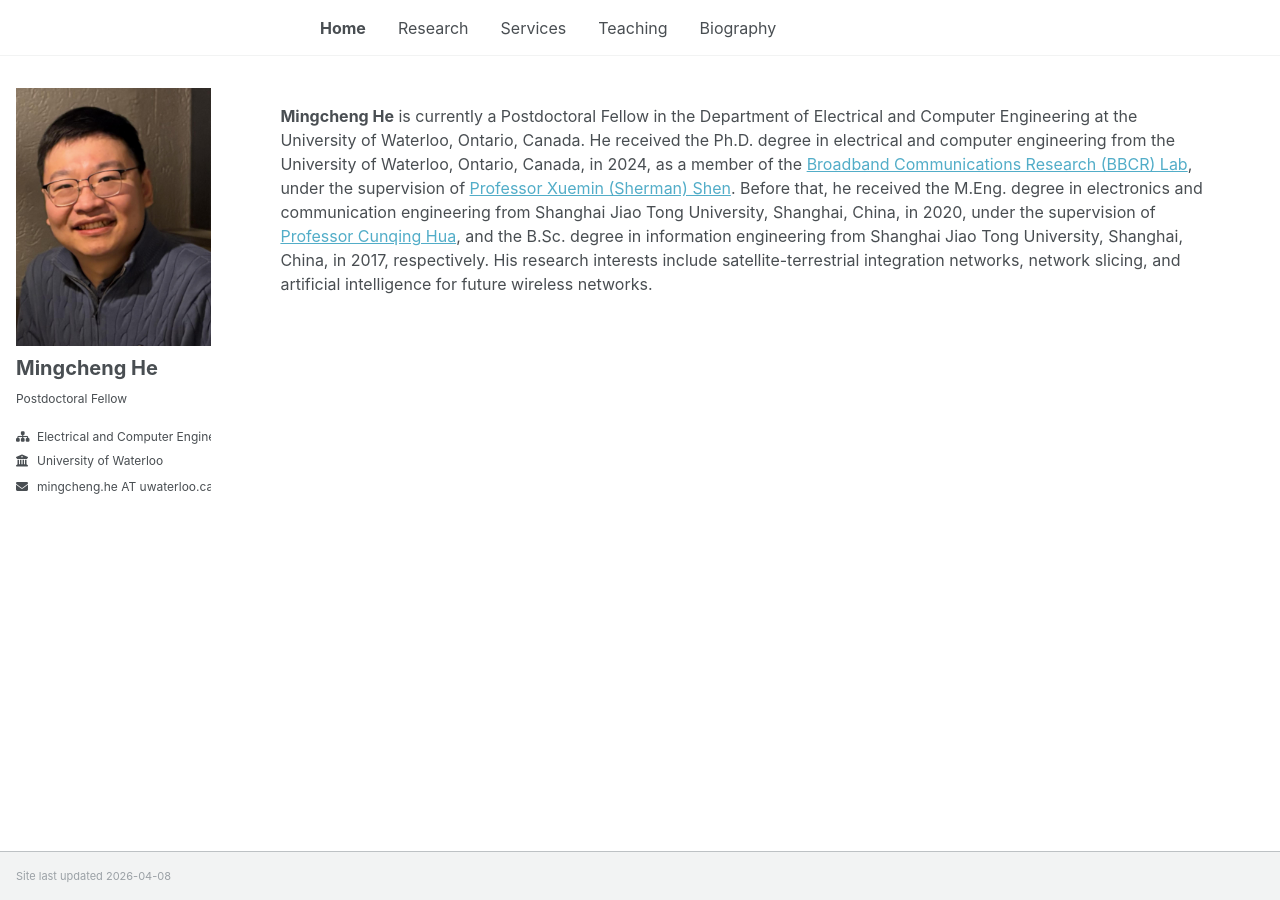
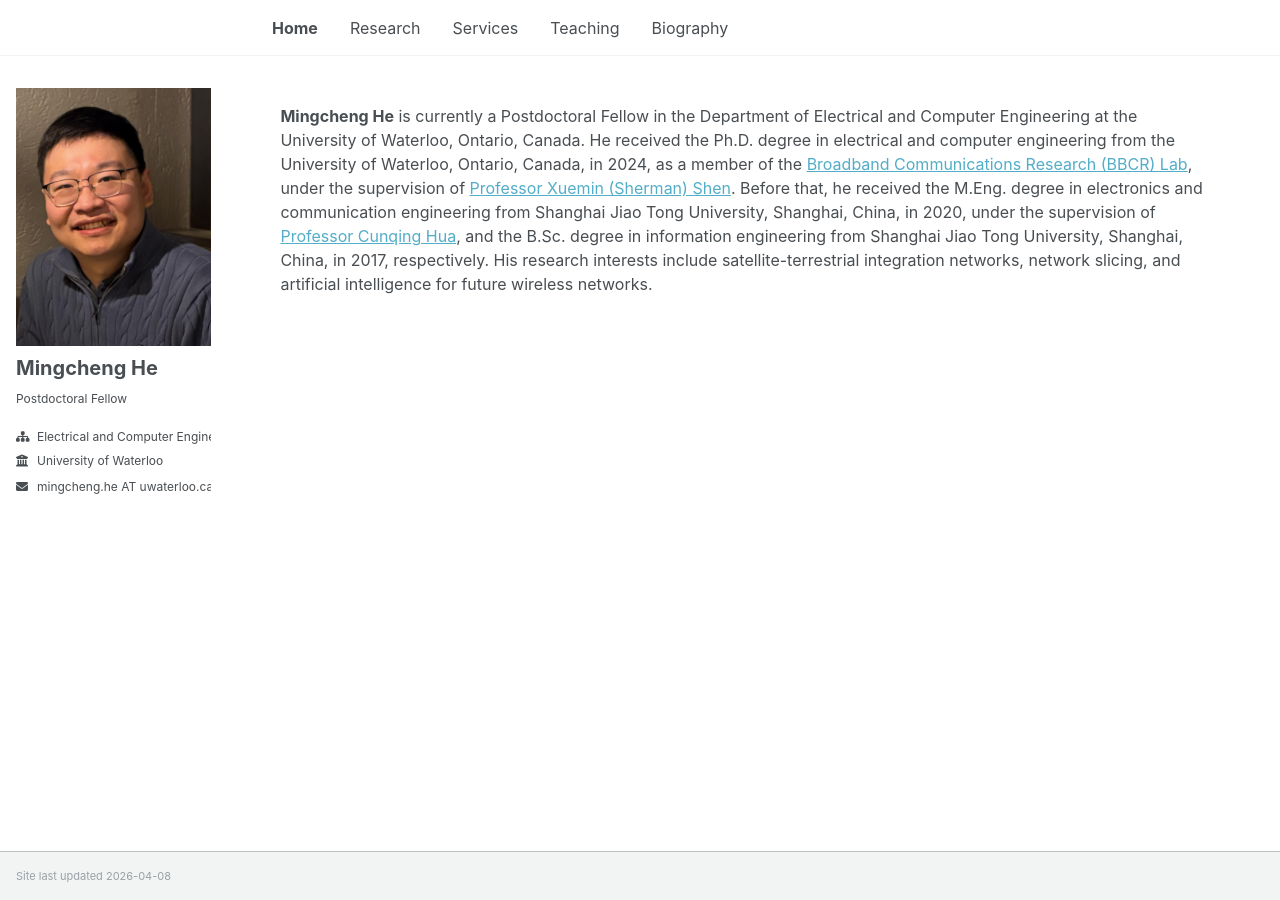
Before and after one commit to mingcheng-he/mingcheng-he.github.io, a Jekyll site: the page built from _pages/about.md, in a window 1280 px wide. Built offline with Jekyll 4.4.1, drawn with Linux system fonts in a browser that asks for light colours; a script that is not in the unit is left out.

Commit message:
Update _masthead.scss

```diff
--- a/_sass/layout/_masthead.scss
+++ b/_sass/layout/_masthead.scss
@@ -27,7 +27,7 @@
   &__inner-wrap {
     @include container;
     @include clearfix;
-    padding: 0.5em 20em;
+    padding: 0.5em 17em;
     font-family: $sans-serif-narrow;
 
     @include breakpoint($x-large) {
```
